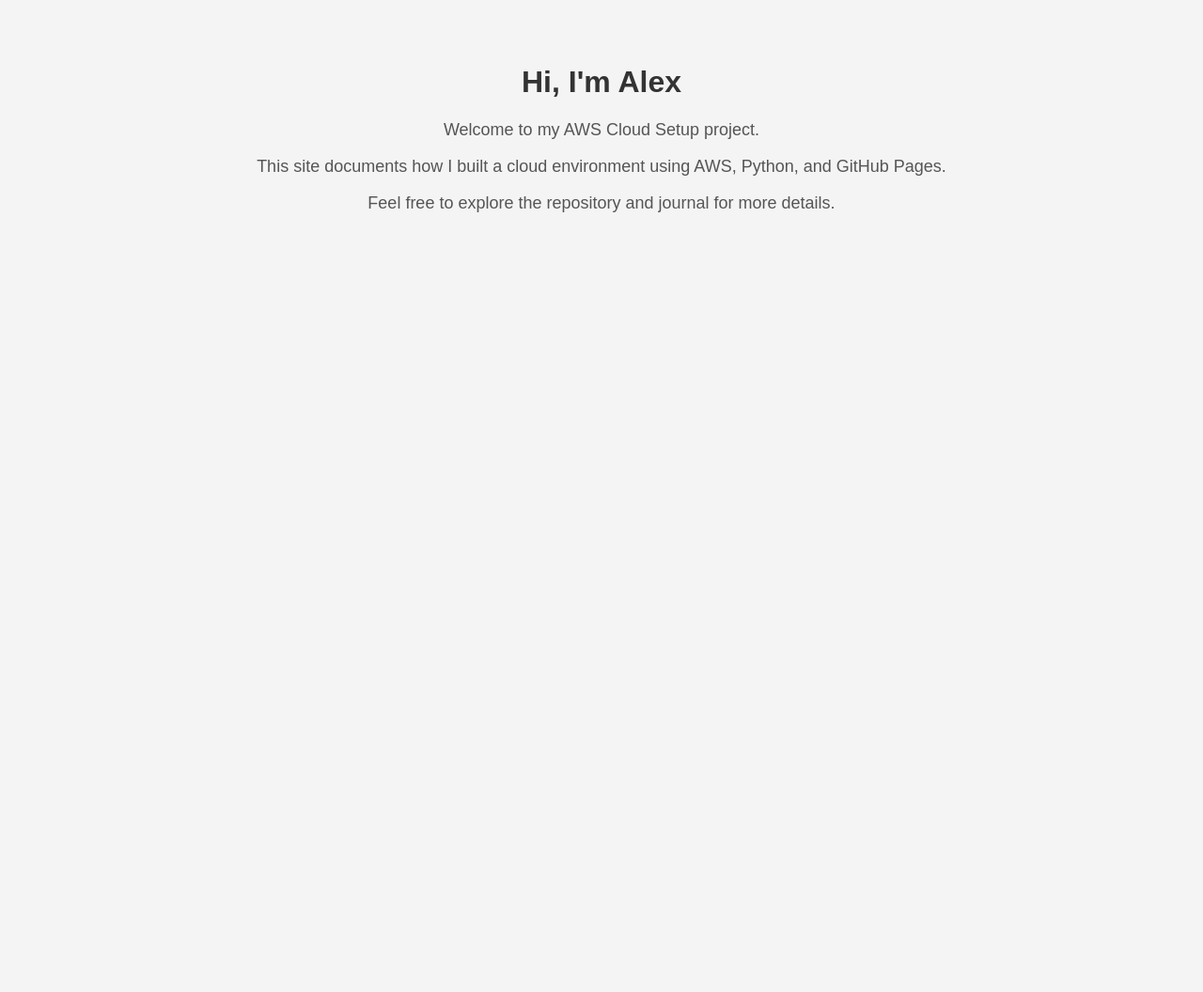
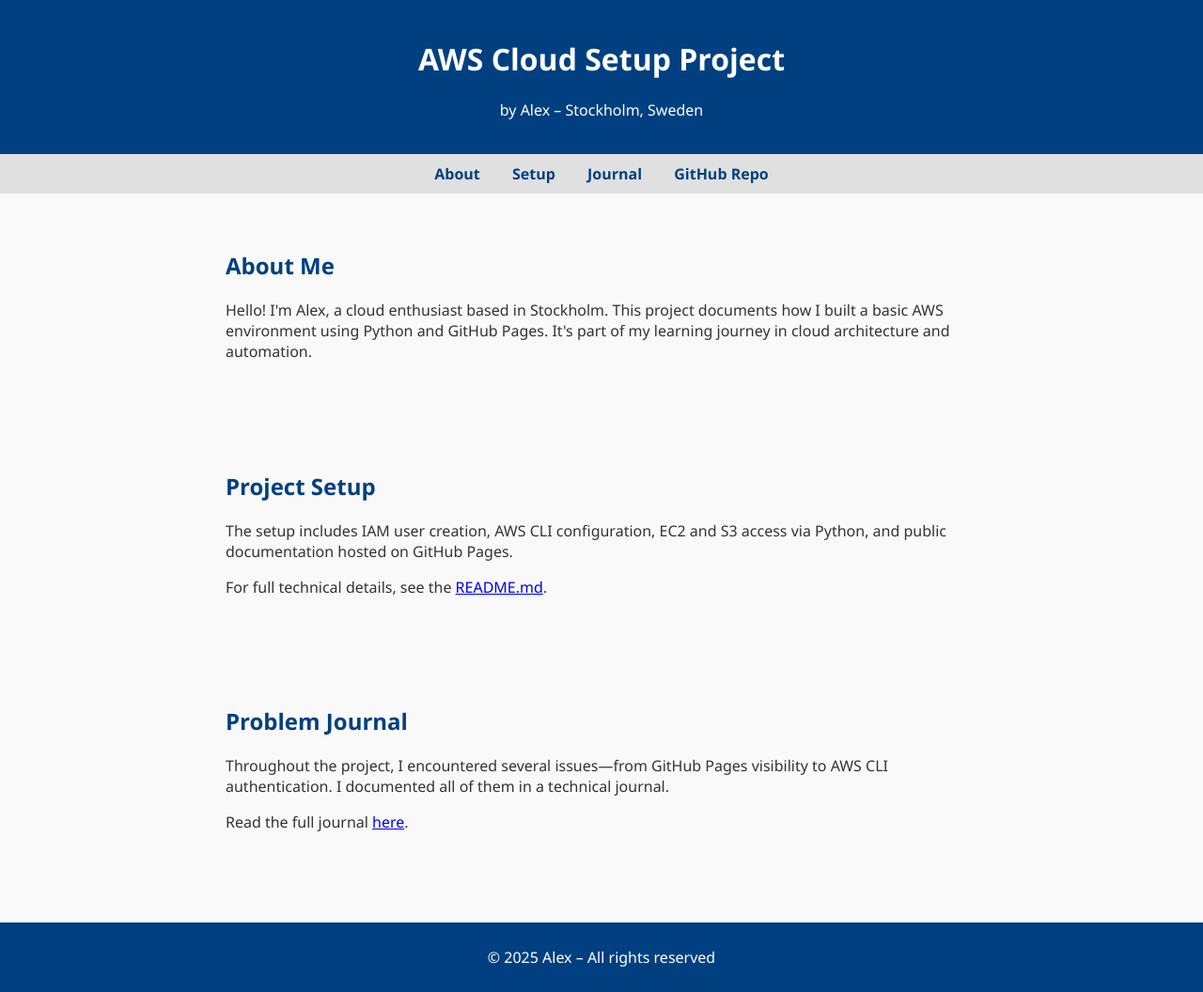
Before and after one commit to AlexB1974/aws-cloud-setup, a plain HTML site: page docs/index.html in a window 1280 px wide. Shown: the whole page at 94% size. Before the commit the page ends 800 px from the top, so only its background shows below. Drawn offline with Linux system fonts and the light colour scheme.

Commit message:
Update index.html with full layout and navigation

```diff
--- a/docs/index.html
+++ b/docs/index.html
@@ -5,24 +5,78 @@
   <title>AWS Cloud Setup – Alex</title>
   <style>
     body {
-      font-family: Arial, sans-serif;
-      background-color: #f4f4f4;
-      padding: 40px;
+      font-family: 'Segoe UI', sans-serif;
+      margin: 0;
+      padding: 0;
+      background-color: #f9f9f9;
+      color: #333;
+    }
+    header {
+      background-color: #004080;
+      color: white;
+      padding: 20px;
       text-align: center;
     }
-    h1 {
-      color: #333;
+    nav {
+      background-color: #e0e0e0;
+      padding: 10px;
+      text-align: center;
     }
-    p {
-      font-size: 18px;
-      color: #555;
+    nav a {
+      margin: 0 15px;
+      text-decoration: none;
+      color: #004080;
+      font-weight: bold;
+    }
+    section {
+      padding: 40px;
+      max-width: 800px;
+      margin: auto;
+    }
+    h2 {
+      color: #004080;
+    }
+    footer {
+      background-color: #004080;
+      color: white;
+      text-align: center;
+      padding: 10px;
+      margin-top: 40px;
     }
   </style>
 </head>
 <body>
-  <h1>Hi, I'm Alex </h1>
-  <p>Welcome to my AWS Cloud Setup project.</p>
-  <p>This site documents how I built a cloud environment using AWS, Python, and GitHub Pages.</p>
-  <p>Feel free to explore the repository and journal for more details.</p>
+  <header>
+    <h1>AWS Cloud Setup Project</h1>
+    <p>by Alex – Stockholm, Sweden</p>
+  </header>
+
+  <nav>
+    <a href="#about">About</a>
+    <a href="#setup">Setup</a>
+    <a href="#journal">Journal</a>
+    <a href="https://github.com/Alex98174/aws-cloud-setup" target="_blank">GitHub Repo</a>
+  </nav>
+
+  <section id="about">
+    <h2>About Me</h2>
+    <p>Hello! I'm Alex, a cloud enthusiast based in Stockholm. This project documents how I built a basic AWS environment using Python and GitHub Pages. It's part of my learning journey in cloud architecture and automation.</p>
+  </section>
+
+  <section id="setup">
+    <h2>Project Setup</h2>
+    <p>The setup includes IAM user creation, AWS CLI configuration, EC2 and S3 access via Python, and public documentation hosted on GitHub Pages.</p>
+    <p>For full technical details, see the <a href="https://github.com/Alex98174/aws-cloud-setup/blob/main/README.md" target="_blank">README.md</a>.</p>
+  </section>
+
+  <section id="journal">
+    <h2>Problem Journal</h2>
+    <p>Throughout the project, I encountered several issues—from GitHub Pages visibility to AWS CLI authentication. I documented all of them in a technical journal.</p>
+    <p>Read the full journal <a href="https://github.com/Alex98174/aws-cloud-setup/blob/main/journal.md" target="_blank">here</a>.</p>
+  </section>
+
+  <footer>
+    <p>© 2025 Alex – All rights reserved</p>
+  </footer>
 </body>
 </html>
```
